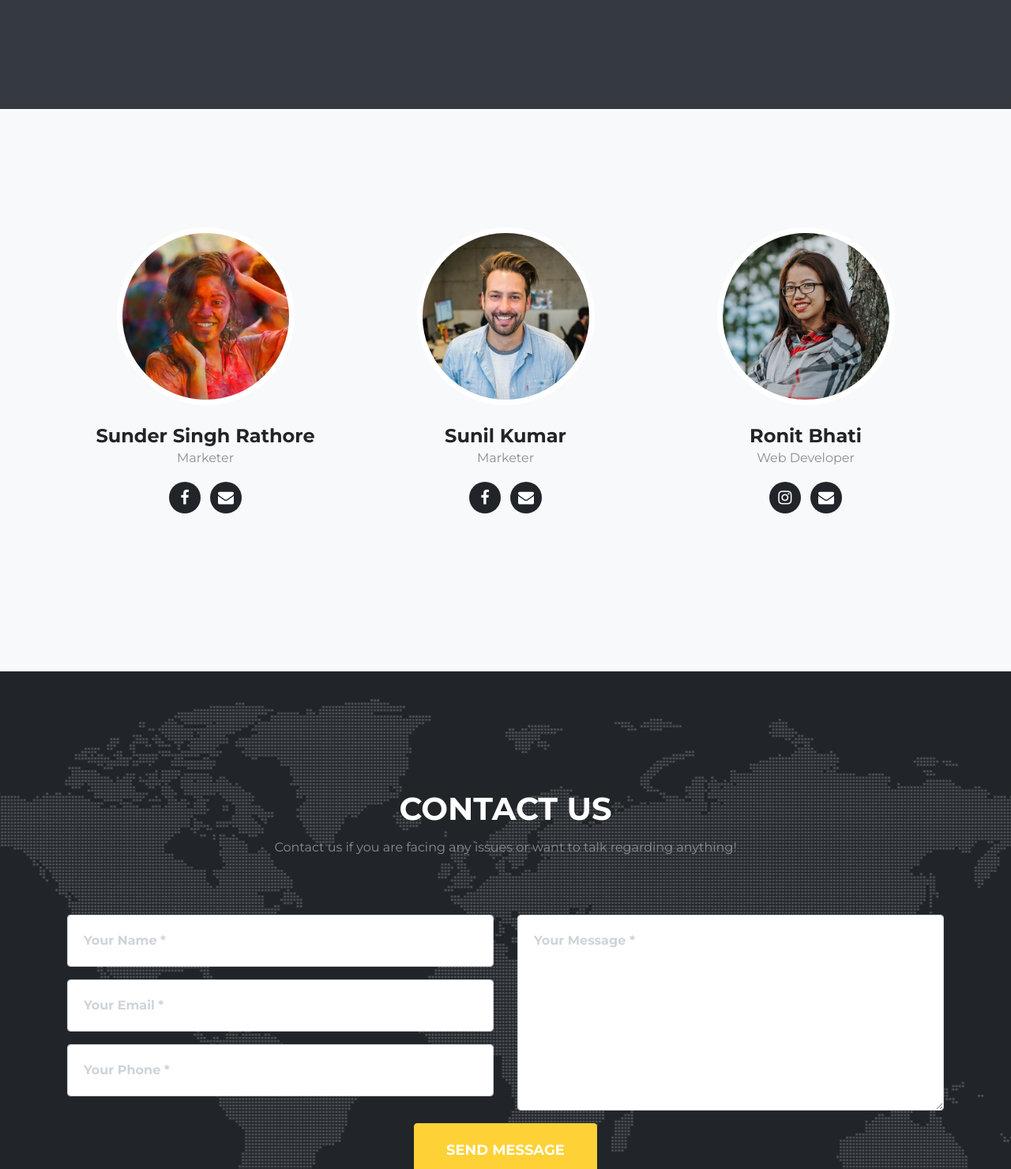
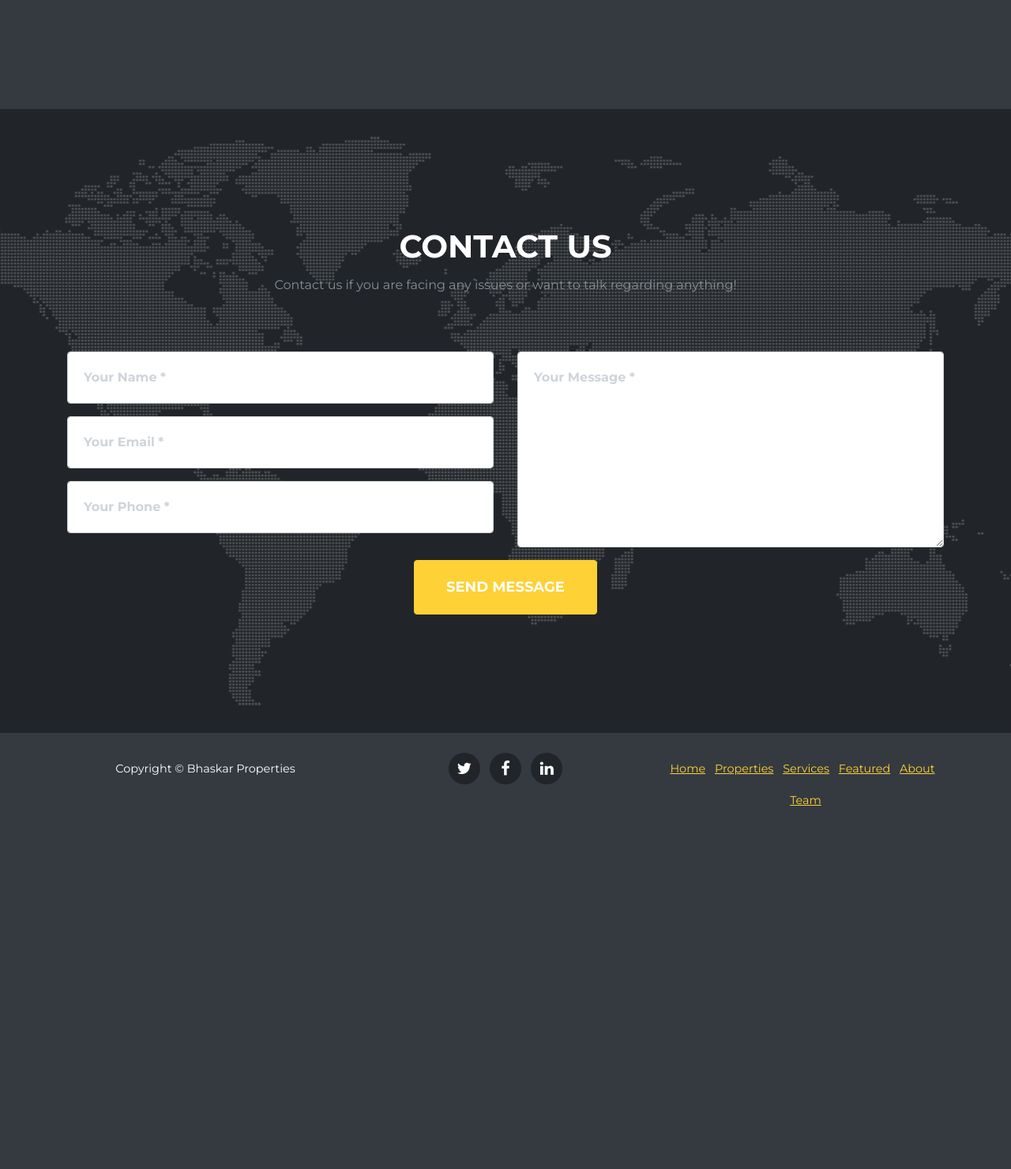
Before and after one commit to ronit-bhati/bhaskarproperties, a Django app: page / in a window 1280 px wide. Shown: the part 5020-6500 px from the top of the page at 79% size. After the commit the page ends 6040 px from the top, so only its background shows below. Run offline with Django 3.2, Linux system fonts and the light colour scheme; data comes from the database, SQL or seed files in the repository; some libraries are stand-ins or nearby versions.

Commit message:
removed personal section

```diff
--- a/templates/index.html
+++ b/templates/index.html
@@ -149,42 +149,6 @@
         </div>
     </div>
 </section>
-<section class="bg-light" id="team">
-    <div class="container">
-        <div class="row">
-            <div class="col-sm-4">
-                <div class="team-member"><img class="rounded-circle mx-auto" src="{% static 'assets/img/team/1.jpg' %}">
-                    <h4>Sunder Singh Rathore</h4>
-                    <p class="text-muted">Marketer</p>
-                    <ul class="list-inline social-buttons">
-                        <li class="list-inline-item"><a href="#"><i class="fa fa-facebook"></i></a></li>
-                        <li class="list-inline-item"><a href="#"><i class="fa fa-envelope"></i></a></li>
-                    </ul>
-                </div>
-            </div>
-            <div class="col-sm-4">
-                <div class="team-member"><img class="rounded-circle mx-auto" src="{% static 'assets/img/team/2.jpg' %}">
-                    <h4>Sunil Kumar</h4>
-                    <p class="text-muted">Marketer</p>
-                    <ul class="list-inline social-buttons">
-                        <li class="list-inline-item"><a href="#"><i class="fa fa-facebook"></i></a></li>
-                        <li class="list-inline-item"><a href="#"><i class="fa fa-envelope"></i></a></li>
-                    </ul>
-                </div>
-            </div>
-            <div class="col-sm-4">
-                <div class="team-member"><img class="rounded-circle mx-auto" src="{% static 'assets/img/team/3.jpg' %}">
-                    <h4>Ronit Bhati</h4>
-                    <p class="text-muted">Web Developer</p>
-                    <ul class="list-inline social-buttons">
-                        <li class="list-inline-item"><a href="#"><i class="fa fa-instagram"></i></a></li>
-                        <li class="list-inline-item"><a href="#"><i class="fa fa-envelope"></i></a></li>
-                    </ul>
-                </div>
-            </div>
-        </div>
-    </div>
-</section>
 <section id="contact" style="background-image:url({% static 'assets/img/map-image.png' %});">
     <div class="container">
         <div class="row">
```
